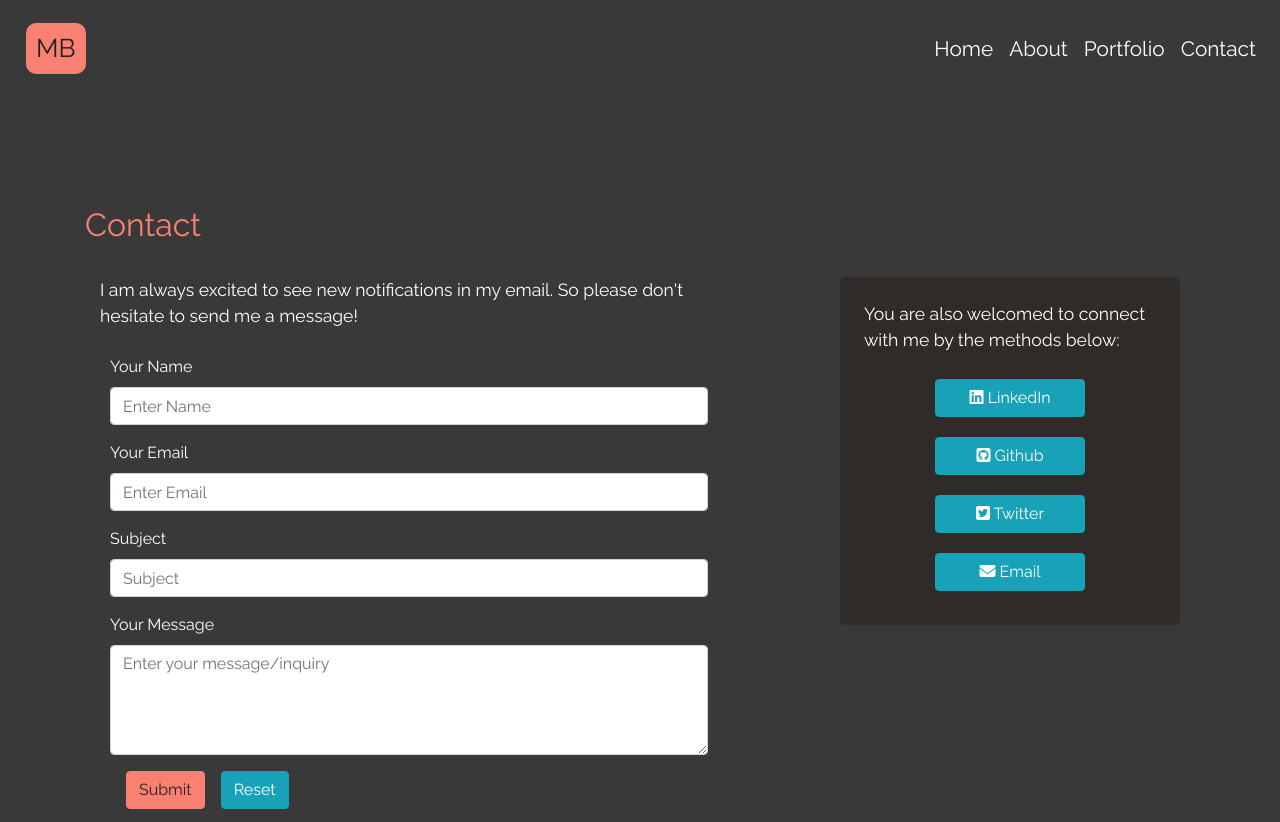
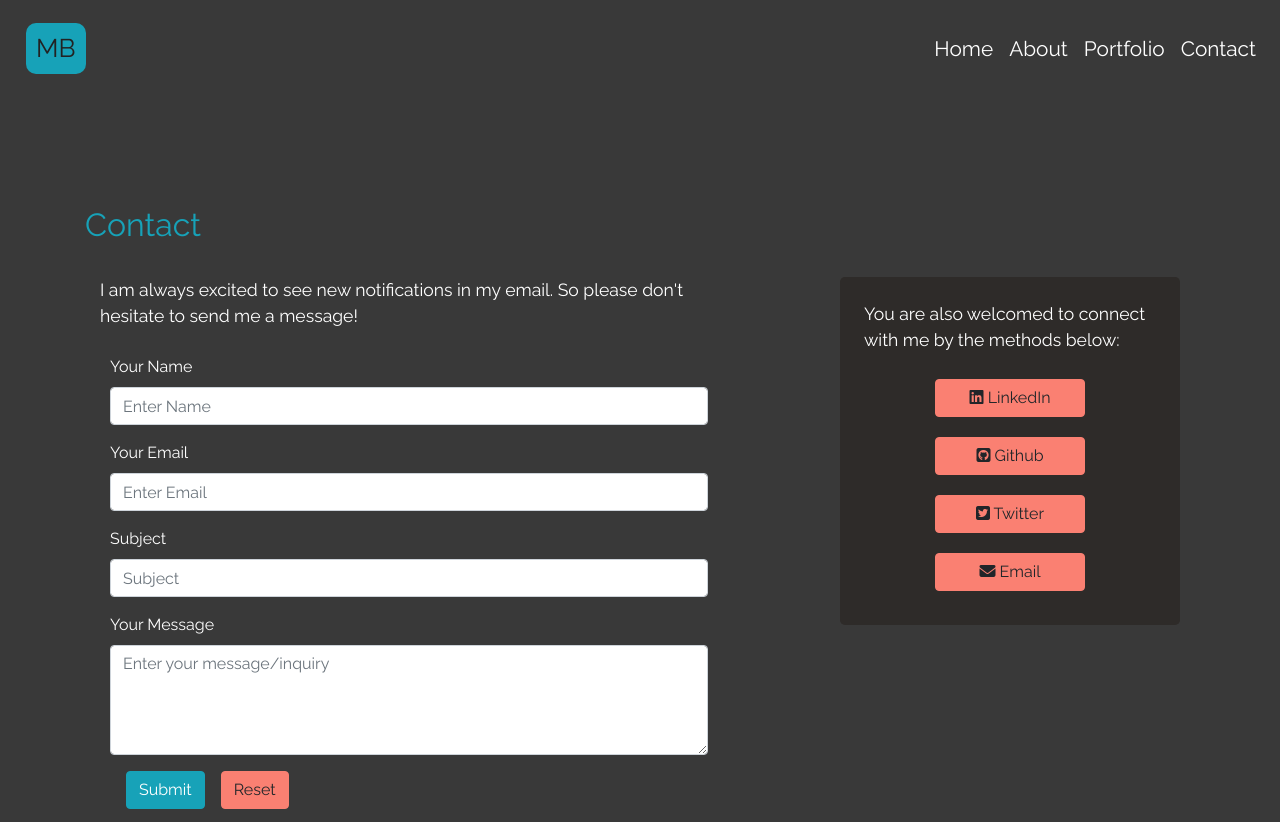
Before and after one commit to DeusExMashima/gatsby-portfolio, a Gatsby site: page /contact in a window 1280 px wide. Shown: the top 822 px of the page. Built offline with nearby package versions, Linux system fonts and the light colour scheme; Gatsby itself is replaced by a stand-in of ours.

Commit message:
changed color

```diff
--- a/src/components/css/main.scss
+++ b/src/components/css/main.scss
@@ -2,8 +2,8 @@
 
 
 $theme-colors: (
-  "primary": salmon,
-  "secondary": #17a2b8,
+  "primary": #17a2b8,
+  "secondary": salmon,
   "dark": #2E2B29,
   "info": #ffc107,
 );
@@ -13,13 +13,13 @@ $body-color: #fff;
 
 $link-color:                              #fff !default;
 $link-decoration:                         none !default;
-$link-hover-color:                        salmon !default;
+$link-hover-color:                        #17a2b8 !default;
 $link-hover-decoration:                   underline !default;
 
 $font-family-base: 'Raleway', sans-serif;
 
 h1,h2,h3,h4,h5,h6 {
-  color: salmon;
+  color: #17a2b8;
   margin: 20px 0 20px 0;
 }
 
@@ -45,7 +45,7 @@ p {
 
   &:hover{
     transform: scale(1.2);
-    color: #17a2b8;
+    color: salmon;
     transition: 0.3s;
   }
 }
@@ -83,7 +83,7 @@ footer a {
   font-size: 1.6rem;
   border-radius: 10px;
   color: #222222;
-  background-color: salmon;
+  background-color: #17a2b8;
 }
 
 
@@ -93,7 +93,7 @@ nav a {
   text-decoration: none;
 
   &:hover{
-    color: salmon;
+    color: #17a2b8;
     text-decoration: none;
   }
 }
--- a/src/components/layout/Navigation.js
+++ b/src/components/layout/Navigation.js
@@ -12,7 +12,7 @@ export default function Navigation() {
             <Navbar.Collapse id="responsive-navbar-nav">
                 <Nav className="mr-auto">
                 </Nav>
-                <Nav>
+                <Nav className="align-items-center">
                 <Nav.Link><Link to="/">Home</Link></Nav.Link>
                 <Nav.Link><Link to="/about">About</Link></Nav.Link>
                 <Nav.Link><Link to="/portfolio">Portfolio</Link></Nav.Link>
--- a/src/pages/index.js
+++ b/src/pages/index.js
@@ -5,8 +5,10 @@ import SEO from "../components/layout/SEO"
 const IndexPage = () => (
   <Layout>
     <SEO title="Home" />
+    <div className="slider-text">
     <h1 className="text-primary">Hi, My name is Mashima Button</h1>
     <h4 style={{color: `gray`}}>I am a full-stack web developer / software engineer.</h4>
+    </div>
   </Layout>
 )
 
```
Also changed, not shown: src/components/css/main.css.
